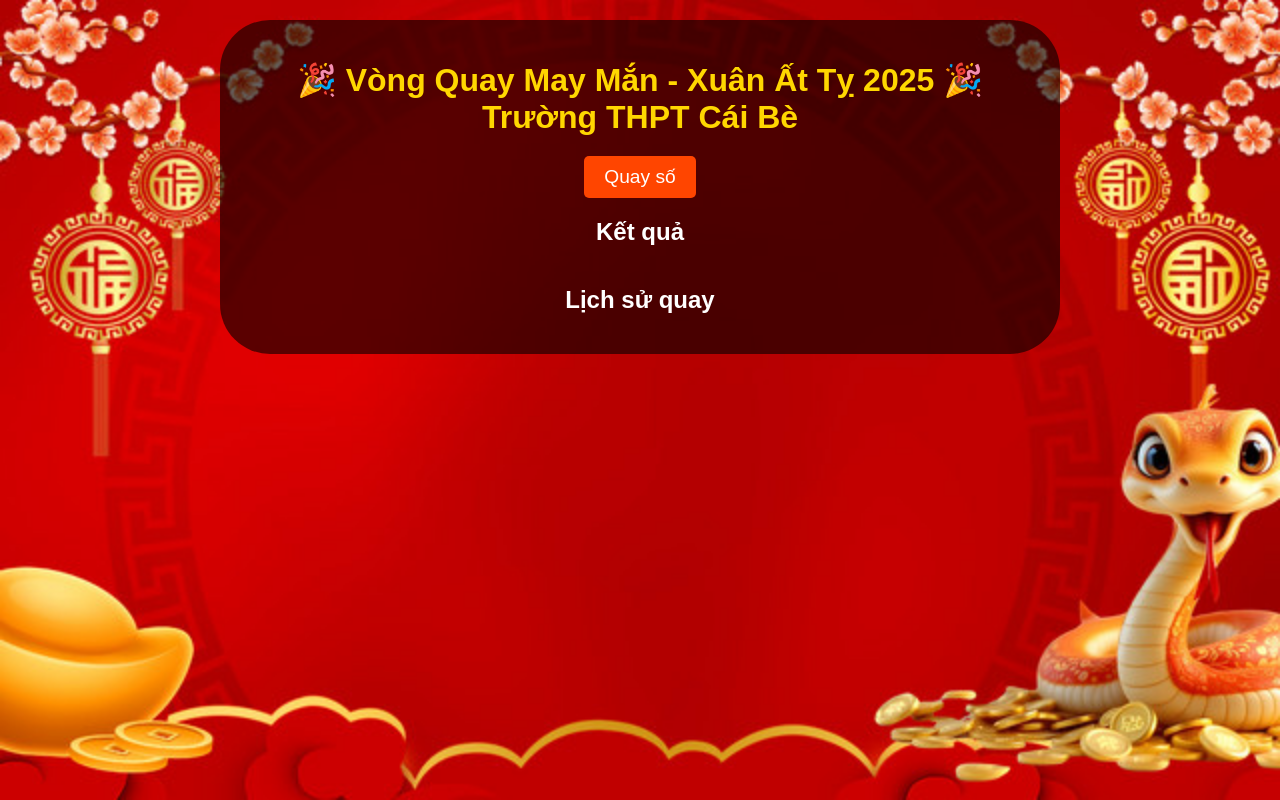
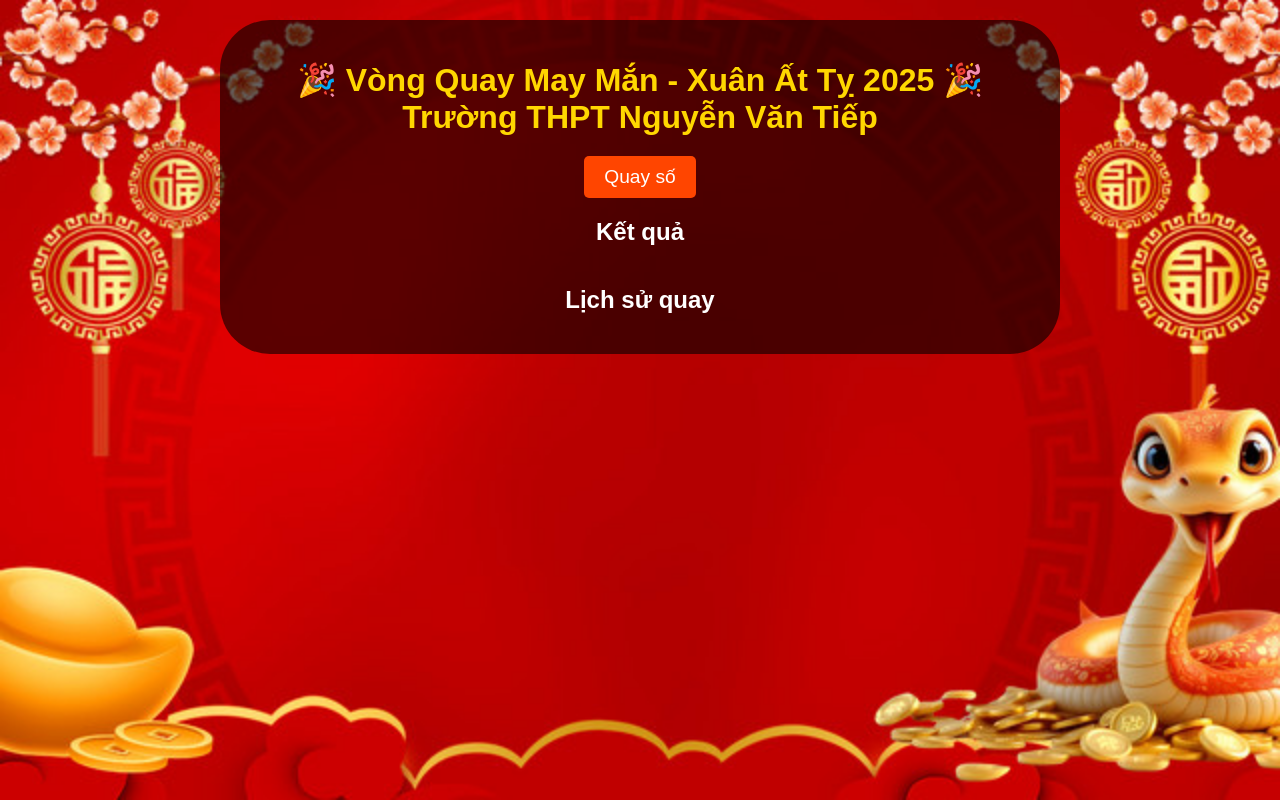
Before and after one commit to giaphudev/vongquaymayman, a plain HTML site: page index.html in a window 1280 px wide. Drawn offline with Linux system fonts and the light colour scheme.

Commit message:
Update index.html

```diff
--- a/index.html
+++ b/index.html
@@ -10,7 +10,7 @@
     <div class="container">
         <h1>
             🎉 Vòng Quay May Mắn - Xuân Ất Tỵ 2025 🎉<br>
-            <span class="school-name">Trường THPT Cái Bè</span>
+            <span class="school-name">Trường THPT Nguyễn Văn Tiếp</span>
         </h1>
 
         <!-- Trình phát nhạc -->
```
